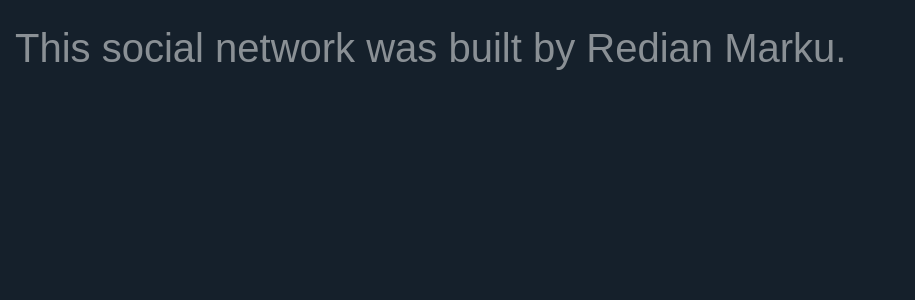
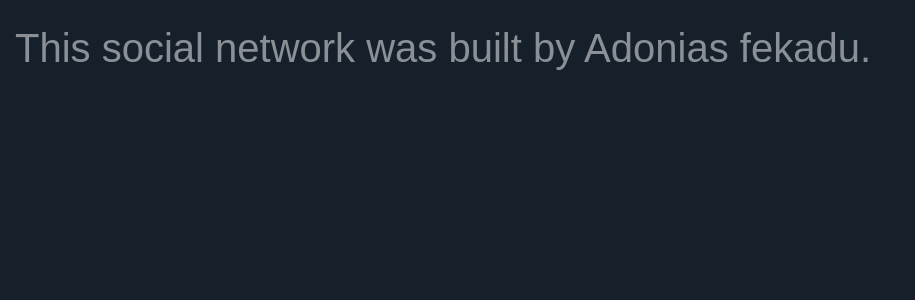
Before and after one commit to adonias-fekadu/twitter_clone_pro, a Django app: page /about/ in a window 1280 px wide. Shown: the part 57-357 px from the top of the page, without its empty margins (0-915 px from the left). Run offline with Django 3.2, Linux system fonts and the light colour scheme; some libraries are stand-ins or nearby versions.

Commit message:
Update about.html

```diff
--- a/blog/templates/blog/about.html
+++ b/blog/templates/blog/about.html
@@ -1,4 +1,4 @@
 {% extends "blog/base.html" %}
 {% block content %}
-    <h1>This social network was built by Redian Marku.</h1>
+    <h1>This social network was built by Adonias fekadu.</h1>
 {% endblock content %}
```
